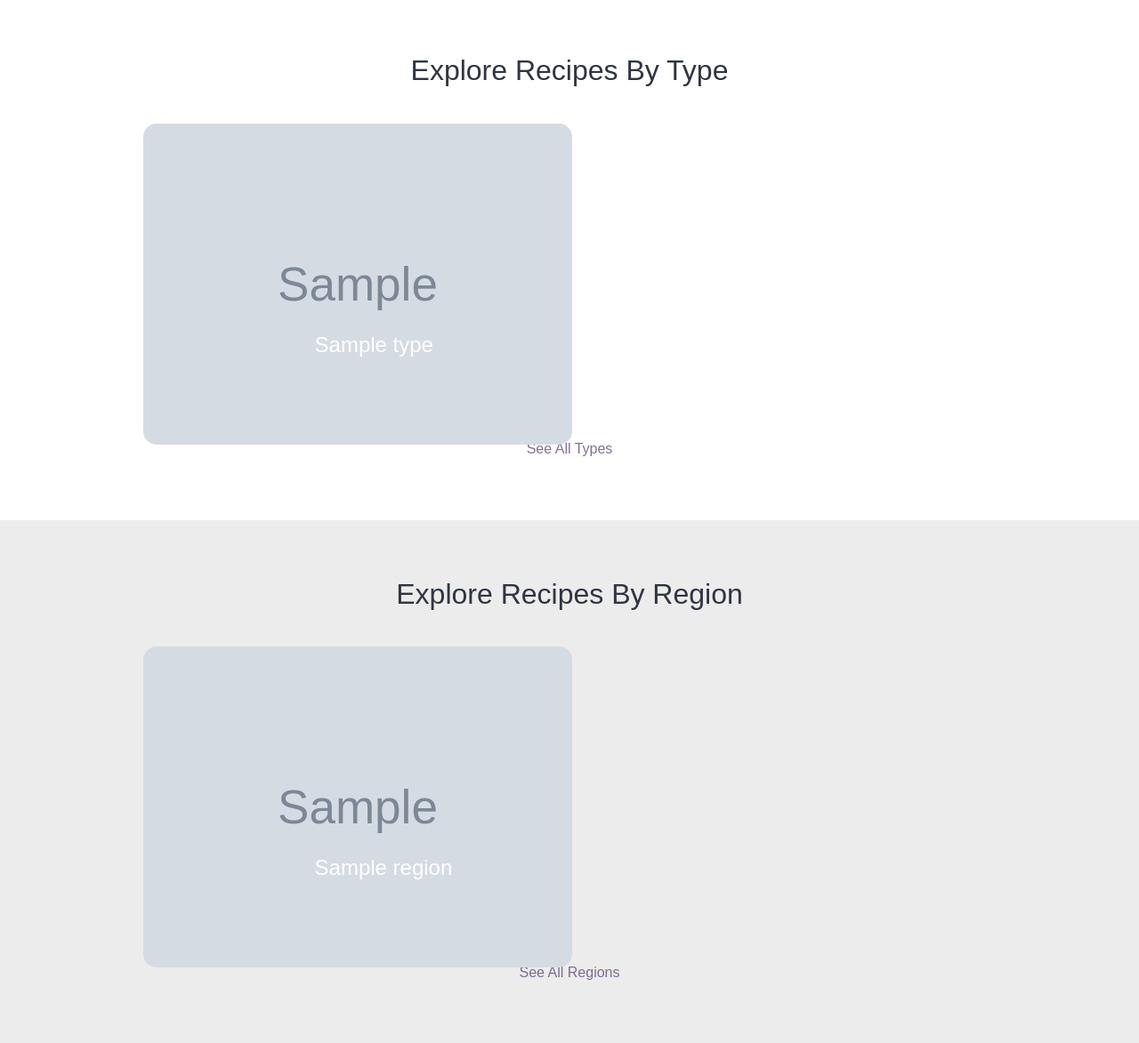
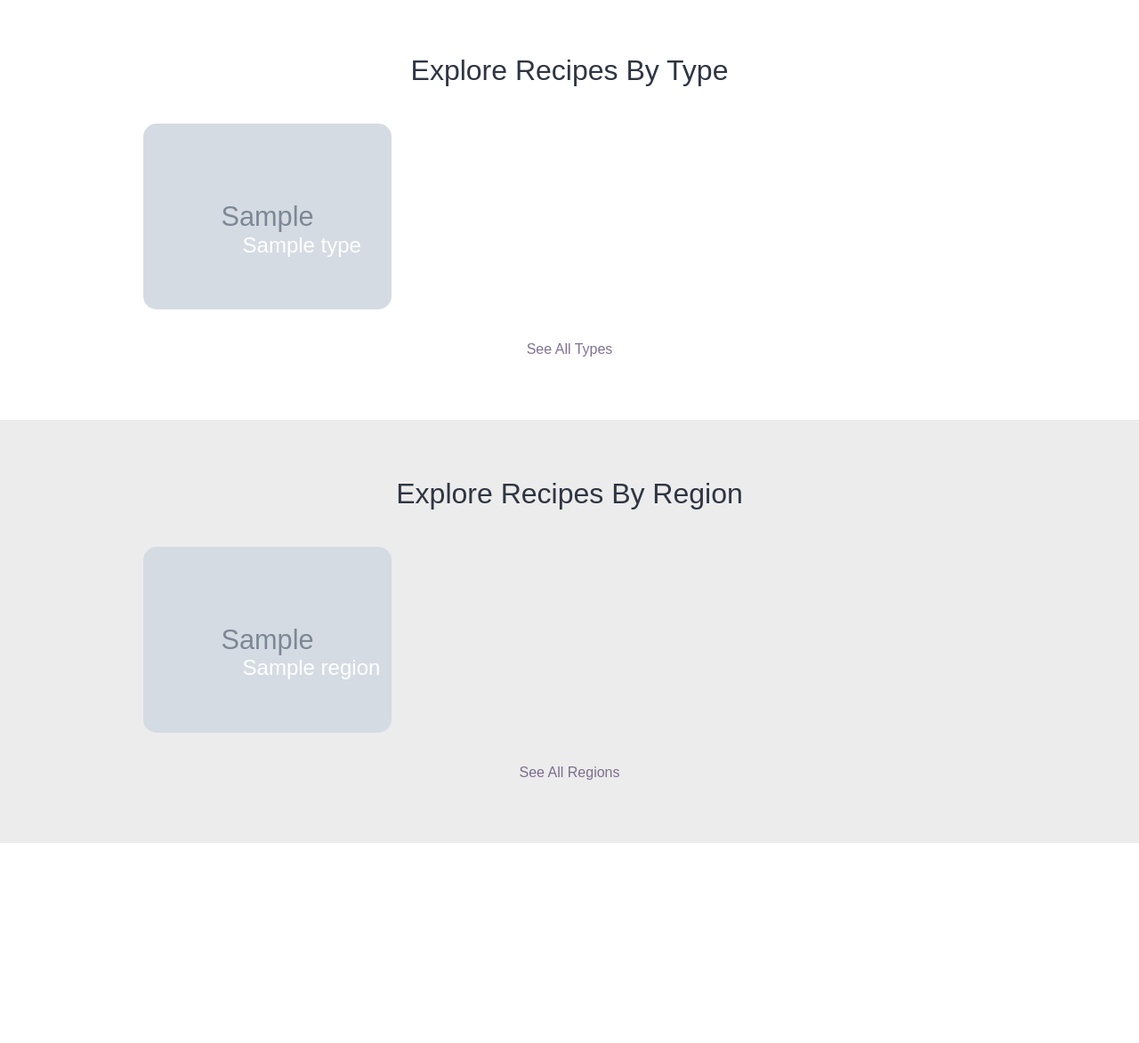
Before and after one commit to jacksonlr2/508-project-V0086481, a PHP site: page /main.php in a window 1280 px wide. Shown: the part 430-1603 px from the top of the page at 89% size. After the commit the page ends 1378 px from the top, so only its background shows below. Run offline with PHP 8.4, Linux system fonts and the light colour scheme; the visitor is signed in with stand-in values (Sample User, id 1); tables that the repository leaves empty or names only in its code hold one stand-in row (values such as "Sample post"); grey boxes marked "Sample" are stand-in pictures.

Commit message:
Main page php and stylesheet

```diff
--- a/css/mainStyle.css
+++ b/css/mainStyle.css
@@ -81,7 +81,7 @@ fieldset{
 }
 
 
-/* CSSS for navbar section */
+/* CSS for navbar section */
 
 .logo{
     width: 10%;
@@ -126,8 +126,7 @@ fieldset{
 }
 
 .box-3{
-    height: 322px;
-    width: 482px;
+    width: 28%;
     float: left;
     margin: 2%;
 }
```
